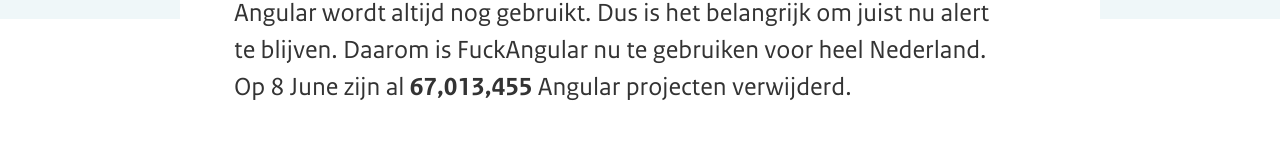
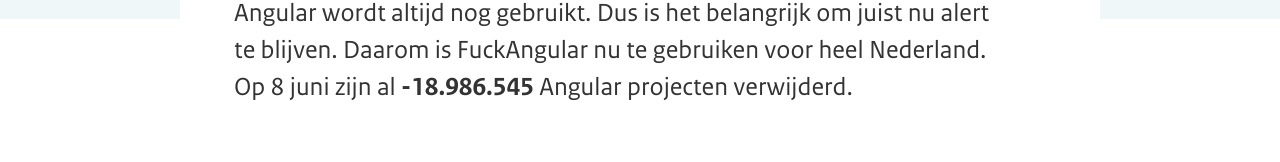
Before and after one commit to Kwaliteit-Software/FuckAngular, a Svelte app: page / in a window 1280 px wide. Shown: the part 461-623 px from the top of the page. Built offline with nearby package versions, Linux system fonts and the light colour scheme.

Commit message:
Update App.svelte

```diff
--- a/src/App.svelte
+++ b/src/App.svelte
@@ -5,9 +5,9 @@
   let time = new Date();
 
   // These automatically update when `time` changes, because of the `$:` prefix
-  $: dag = time.toLocaleString('default', { day: 'numeric' })
-  $: maand = time.toLocaleString('default', { month: 'long' })
-  $: aantal = (Math.round(time / 1000) - 1556136821).toLocaleString();
+  $: dag = time.toLocaleString('nl-NL', { day: 'numeric' })
+  $: maand = time.toLocaleString('nl-NL', { month: 'long' })
+  $: aantal = (Math.round(time / 1000) - 1642136821).toLocaleString('nl-NL');
 
   onMount(() => {
     // Update time every second
```
